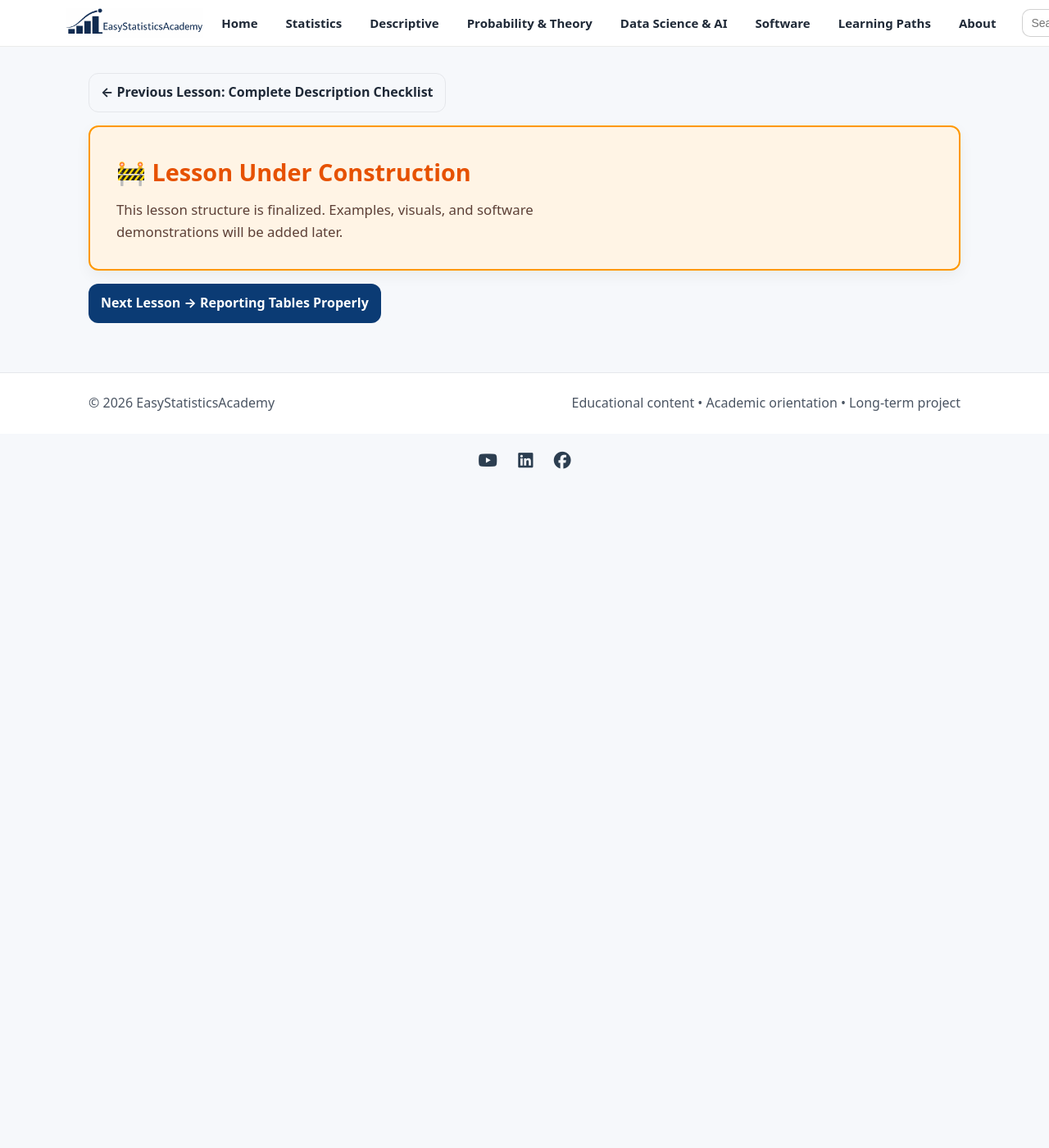
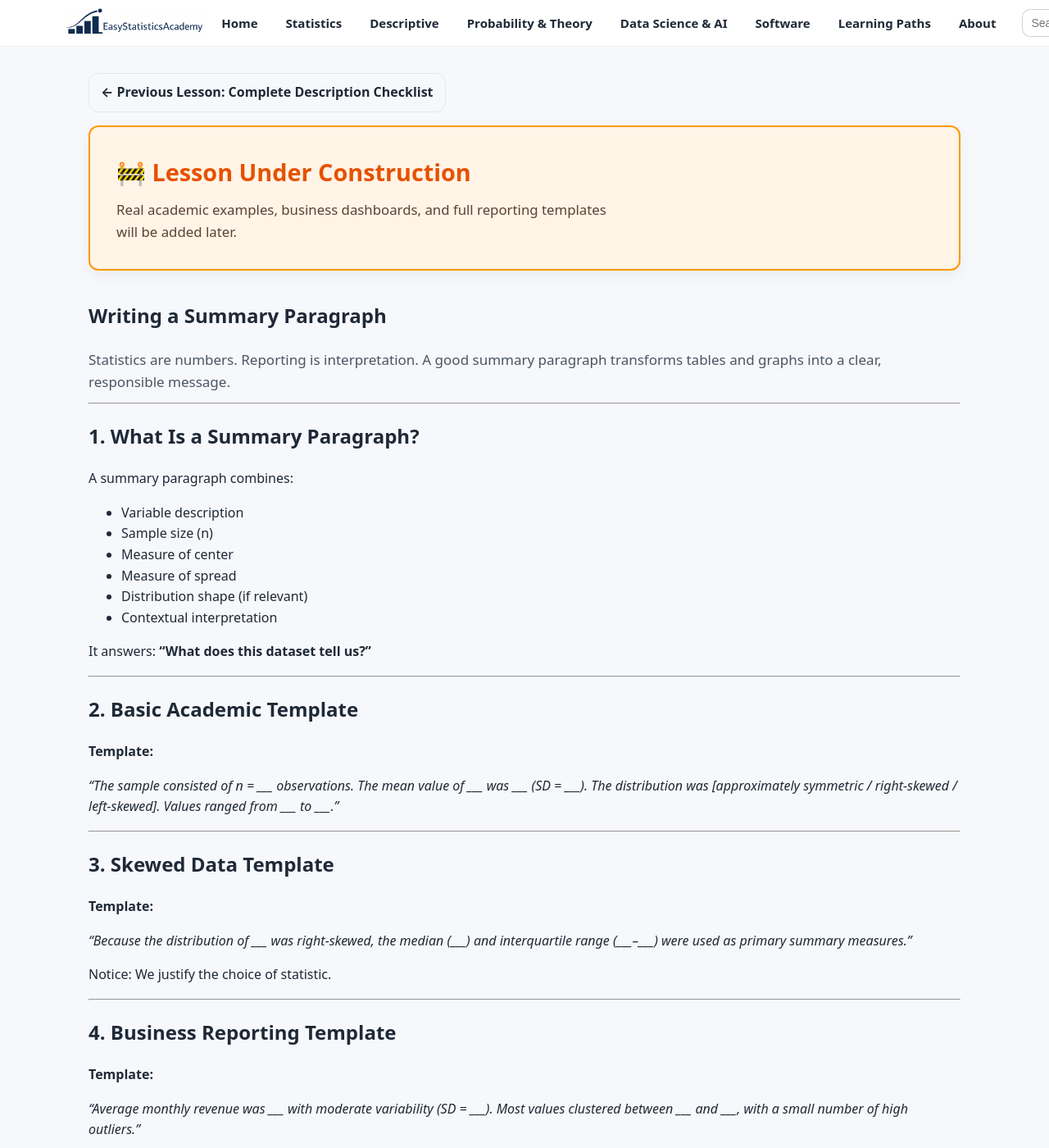
Before and after one commit to ammar-homaida-statistics/easystatisticsacademy, a Jekyll site: the page built from descriptive/reporting/how-to-write-a-summary-paragraph/index.md, in a window 1280 px wide and 1400 px high. Shown: the whole window at 82% size. Built offline with Jekyll 4.4.1, drawn with Linux system fonts in a browser that asks for light colours; some of the changed text lies outside the part shown.

Commit message:
Add lesson content

```diff
--- a/descriptive/reporting/how-to-write-a-summary-paragraph/index.md
+++ b/descriptive/reporting/how-to-write-a-summary-paragraph/index.md
@@ -1,7 +1,7 @@
 ---
 layout: default
 title: "Writing a Summary Paragraph (Templates)"
-description: "Report-ready paragraph templates for academic writing and business dashboards."
+description: "How to transform descriptive statistics into clear academic and business summary paragraphs."
 permalink: /descriptive/reporting/how-to-write-a-summary-paragraph/
 sidebar: false
 ---
@@ -12,6 +12,7 @@ sidebar: false
   </a>
 </section>
 
+<!-- UNDER CONSTRUCTION NOTICE -->
 <section class="section section-slim">
   <div class="callout" style="background:#fff4e5;border:2px solid #ff9800;padding:2rem;border-radius:12px;">
     <div class="callout-copy">
@@ -19,10 +20,136 @@ sidebar: false
         🚧 Lesson Under Construction
       </h2>
       <p style="margin:0;font-size:1.05rem;color:#5d4037;line-height:1.6;">
-        This lesson structure is finalized. Examples, visuals, and software demonstrations will be added later.
+        Real academic examples, business dashboards, and full reporting templates will be added later.
       </p>
     </div>
   </div>
+</section>
+
+<section class="section">
+  <div class="section-head">
+    <h1>Writing a Summary Paragraph</h1>
+    <p class="lead">
+      Statistics are numbers. Reporting is interpretation.
+      A good summary paragraph transforms tables and graphs into a clear, responsible message.
+    </p>
+  </div>
+
+  <hr>
+
+  <h2>1. What Is a Summary Paragraph?</h2>
+
+  <p>
+    A summary paragraph combines:
+  </p>
+
+  <ul>
+    <li>Variable description</li>
+    <li>Sample size (n)</li>
+    <li>Measure of center</li>
+    <li>Measure of spread</li>
+    <li>Distribution shape (if relevant)</li>
+    <li>Contextual interpretation</li>
+  </ul>
+
+  <p>
+    It answers:
+    <strong>“What does this dataset tell us?”</strong>
+  </p>
+
+  <hr>
+
+  <h2>2. Basic Academic Template</h2>
+
+  <p><strong>Template:</strong></p>
+
+  <p style="font-style:italic;">
+    “The sample consisted of n = ___ observations. The mean value of ___ was ___ (SD = ___).
+    The distribution was [approximately symmetric / right-skewed / left-skewed].
+    Values ranged from ___ to ___.”
+  </p>
+
+  <hr>
+
+  <h2>3. Skewed Data Template</h2>
+
+  <p><strong>Template:</strong></p>
+
+  <p style="font-style:italic;">
+    “Because the distribution of ___ was right-skewed, the median (___) and interquartile range (___–___)
+    were used as primary summary measures.”
+  </p>
+
+  <p>
+    Notice: We justify the choice of statistic.
+  </p>
+
+  <hr>
+
+  <h2>4. Business Reporting Template</h2>
+
+  <p><strong>Template:</strong></p>
+
+  <p style="font-style:italic;">
+    “Average monthly revenue was ___ with moderate variability (SD = ___).
+    Most values clustered between ___ and ___, with a small number of high outliers.”
+  </p>
+
+  <p>
+    Business summaries emphasize interpretation and clarity.
+  </p>
+
+  <hr>
+
+  <h2>5. What Makes a Strong Summary?</h2>
+
+  <ul>
+    <li>Clear variable identification</li>
+    <li>Correct statistics for scale and shape</li>
+    <li>Units included</li>
+    <li>No causal claims</li>
+    <li>No over-interpretation</li>
+  </ul>
+
+  <hr>
+
+  <h2>6. Common Weak Reporting</h2>
+
+  ❌ “The average is 45.”
+
+  Problems:
+  <ul>
+    <li>No unit</li>
+    <li>No sample size</li>
+    <li>No variability</li>
+    <li>No context</li>
+  </ul>
+
+  Better:
+  <p>
+    “The mean exam score was 45 out of 100 (SD = 12; n = 120), indicating substantial variability.”
+  </p>
+
+  <hr>
+
+  <h2>7. Conceptual Rule</h2>
+
+  <p>
+    A summary paragraph should allow someone to understand the dataset
+    <strong>without seeing the table or graph.</strong>
+  </p>
+
+  <hr>
+
+  <h2>Summary</h2>
+
+  <ul>
+    <li>Reporting requires structure.</li>
+    <li>Always include n, center, spread, and context.</li>
+    <li>Match statistics to distribution shape.</li>
+    <li>Avoid vague statements like “the average is…”</li>
+  </ul>
+
 </section>
 
 <section class="section section-slim">
```
